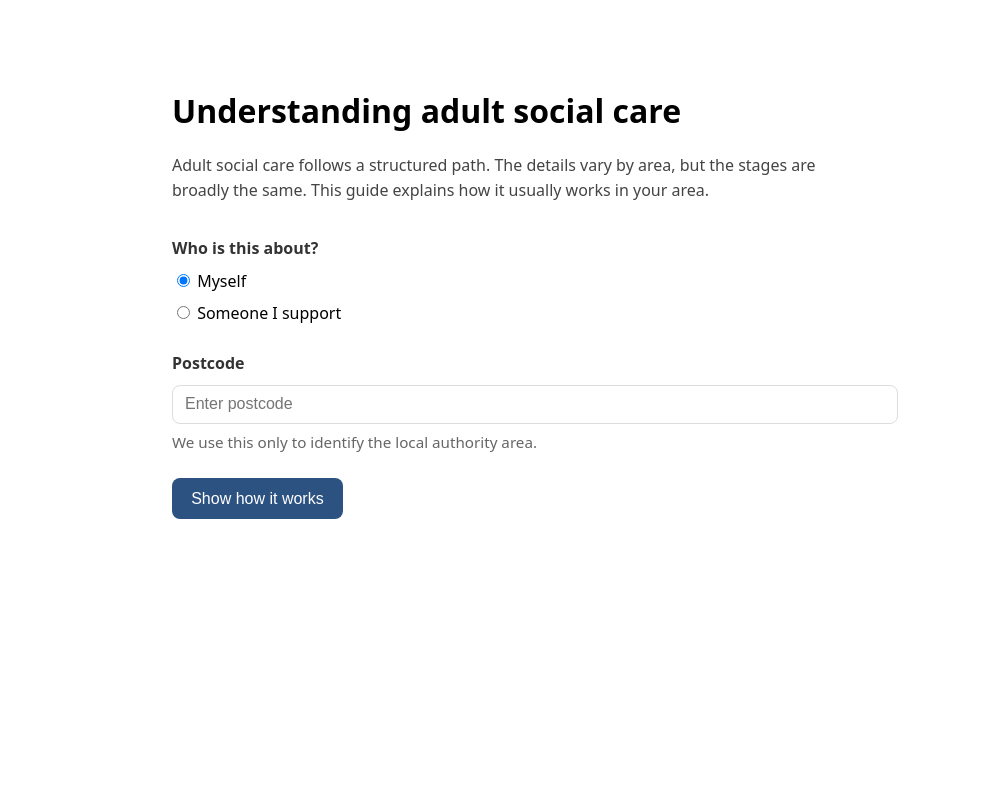
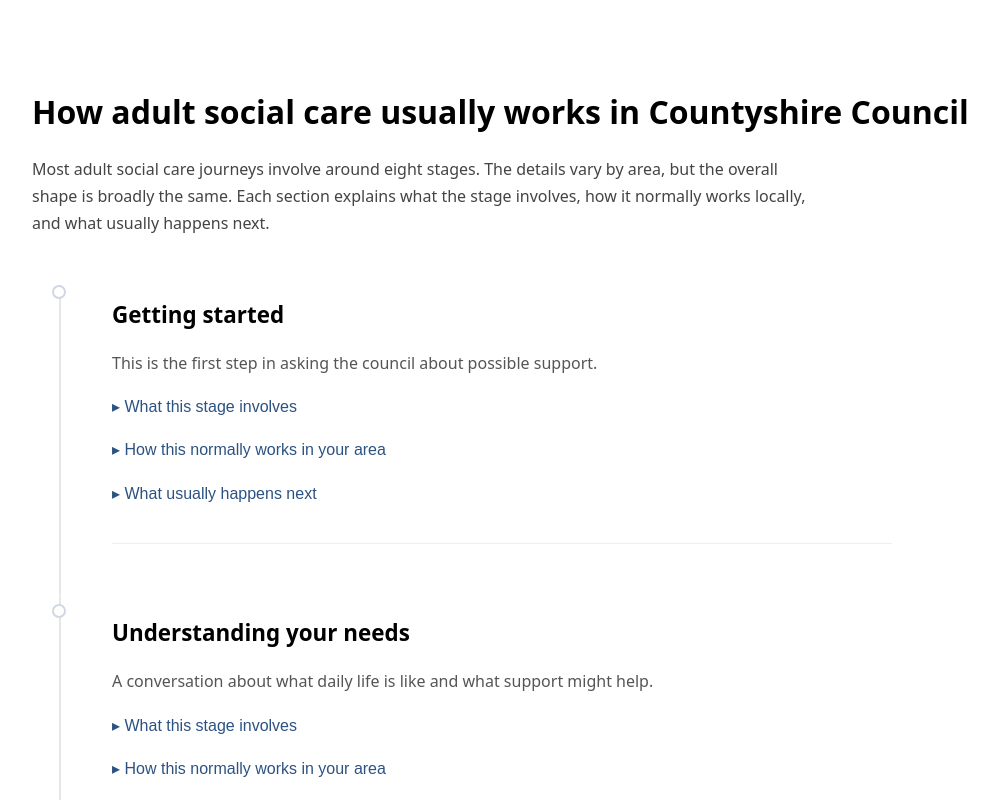
Before and after one commit to jsmt1984/adult-social-care-journey-prototype, a Next.js app: page /journey in a window 1280 px wide. Shown: the top 800 px of the page, without its empty margins (118-1116 px from the left). Built offline with nearby package versions, Linux system fonts and the light colour scheme.

Commit message:
Update page.tsx

```diff
--- a/app/journey/page.tsx
+++ b/app/journey/page.tsx
@@ -1,78 +1,277 @@
-export default function Home() {
+"use client";
+
+import { useState } from "react";
+
+type Stage = {
+  title: string;
+  summary: string;
+  involves: string;
+  local: string;
+  next: string[];
+};
+
+function ExpandableSection({
+  title,
+  children,
+}: {
+  title: string;
+  children: React.ReactNode;
+}) {
+  const [open, setOpen] = useState(false);
+
+  return (
+    <div style={{ marginTop: "1rem" }}>
+      <button
+        onClick={() => setOpen(!open)}
+        style={{
+          background: "none",
+          border: "none",
+          padding: 0,
+          fontSize: "1rem",
+          color: "#2c5282",
+          cursor: "pointer",
+        }}
+        aria-expanded={open}
+      >
+        {open ? "▾ " : "▸ "} {title}
+      </button>
+
+      {open && (
+        <div style={{ marginTop: "0.6rem", color: "#555" }}>{children}</div>
+      )}
+    </div>
+  );
+}
+
+const localAuthorityName = "Countyshire Council";
+
+const stages: Stage[] = [
+  {
+    title: "Getting started",
+    summary: "This is the first step in asking the council about possible support.",
+    involves:
+      "You contact the council to explain the situation and request support. You do not need to know whether someone is eligible before making contact.",
+    local:
+      `In ${localAuthorityName}, initial contact is usually made by phone or online form. The council reviews what you’ve shared and decides whether to arrange a needs assessment.`,
+    next: [
+      "A needs assessment is arranged.",
+      "The council asks for further information before deciding.",
+      "Advice or signposting is provided if formal assessment is not required.",
+    ],
+  },
+  {
+    title: "Understanding your needs",
+    summary:
+      "A conversation about what daily life is like and what support might help.",
+    involves:
+      "This stage is about understanding needs and the outcomes that matter. It may involve questions about daily activities, safety, wellbeing, and informal support already in place.",
+    local:
+      `In ${localAuthorityName}, assessments may be done by phone, online, or in person depending on circumstances and urgency. You can ask for reasonable adjustments if needed.`,
+    next: [
+      "The council records the assessment and considers eligibility.",
+      "You may be asked for clarification or additional details.",
+      "If risks are identified, safeguarding routes may also be considered.",
+    ],
+  },
+  {
+    title: "Deciding what support is available",
+    summary:
+      "The council decides whether needs meet the national eligibility criteria.",
+    involves:
+      "The council decides whether the assessed needs meet the national eligibility threshold. This decision should be explained clearly, including reasons where relevant.",
+    local:
+      `In ${localAuthorityName}, the decision may be provided by letter, email, portal update, or phone call. If anything is unclear, you can ask how the decision was reached.`,
+    next: [
+      "If eligible, care and support planning follows.",
+      "If not eligible, you should receive advice and information about other options.",
+      "You can ask for the decision to be explained in writing.",
+    ],
+  },
+  {
+    title: "Planning your support",
+    summary: "Agreeing how eligible needs will be met.",
+    involves:
+      "This stage turns assessed needs into a plan: what support will be provided, how often, and what it is aiming to achieve. You should be involved in shaping the plan.",
+    local:
+      `In ${localAuthorityName}, planning may be done by a social worker or a dedicated team. You can ask about options such as direct payments where appropriate.`,
+    next: [
+      "A personal budget is identified.",
+      "Arrangements begin for services or payments.",
+      "A financial assessment may happen alongside or shortly after planning.",
+    ],
+  },
+  {
+    title: "Working out the cost",
+    summary: "The council assesses how much you may need to contribute.",
+    involves:
+      "Adult social care is usually means-tested. The council gathers information about income, savings, and certain expenses to work out any contribution.",
+    local:
+      `In ${localAuthorityName}, you may be asked to provide documents (for example, bank statements or pension details). The council should explain how the calculation works and what happens if information is missing.`,
+    next: [
+      "You receive a contribution decision (how much you will pay).",
+      "If care starts, invoices may begin after this stage.",
+      "If you disagree, you can query or challenge the calculation.",
+    ],
+  },
+  {
+    title: "Putting support in place",
+    summary: "Arranging services or payments so care can begin.",
+    involves:
+      "This is where agreed support is set up. That might be council-arranged services, support you arrange yourself, or direct payments to help you organise care.",
+    local:
+      `In ${localAuthorityName}, this stage may involve matching with providers, agreeing start dates, and confirming what will be delivered. Sometimes availability affects timescales.`,
+    next: [
+      "Support starts (or interim arrangements are made).",
+      "You receive confirmation of what has been arranged.",
+      "A first review is usually planned after support begins.",
+    ],
+  },
+  {
+    title: "Reviewing and adjusting support",
+    summary: "Checking whether support is working and making changes if needed.",
+    involves:
+      "Support should be reviewed to check it’s meeting needs and outcomes. Reviews can also happen if circumstances change — for example, health changes, a carer’s situation changes, or support isn’t working.",
+    local:
+      `In ${localAuthorityName}, reviews may be scheduled routinely or triggered by a request. If support isn’t meeting needs, you can ask for a review.`,
+    next: [
+      "Support continues as-is, or changes are made.",
+      "Needs may be reassessed if circumstances have changed.",
+      "Financial contributions may be recalculated if required.",
+    ],
+  },
+  {
+    title: "Raising concerns or questions",
+    summary: "How to raise issues, complaints, or safeguarding concerns.",
+    involves:
+      "This stage covers anything that doesn’t feel right — from questions about decisions or invoices, to concerns about care quality or safety.",
+    local:
+      `In ${localAuthorityName}, there will be a complaints process and a safeguarding contact route. Advocacy or support organisations may also be available locally.`,
+    next: [
+      "The council responds and explains what will happen next.",
+      "If safeguarding is involved, enquiries may be initiated.",
+      "If a complaint isn’t resolved, you may be able to escalate (for example, to the Ombudsman).",
+    ],
+  },
+];
+
+export default function Journey() {
+  const dotTop = 8; // tweak 6–12 if you want perfect alignment with your H2
+
   return (
     <main
       style={{
         fontFamily: "system-ui, -apple-system, sans-serif",
-        padding: "4rem 2rem",
-        maxWidth: "700px",
+        padding: "4rem 1.5rem",
+        maxWidth: "980px",
         margin: "0 auto",
-        lineHeight: 1.6,
+        lineHeight: 1.7,
       }}
     >
-      <h1 style={{ fontSize: "2rem", marginBottom: "1rem" }}>
-        Understanding adult social care
+      <h1 style={{ fontSize: "2rem", marginBottom: "0.75rem" }}>
+        How adult social care usually works in {localAuthorityName}
       </h1>
 
-      <p style={{ marginBottom: "2rem", color: "#444" }}>
-        Adult social care follows a structured path. The details vary by area,
-        but the stages are broadly the same. This guide explains how it usually
-        works in your area.
+      <p style={{ marginBottom: "2.5rem", color: "#444", maxWidth: "780px" }}>
+        Most adult social care journeys involve around eight stages. The details
+        vary by area, but the overall shape is broadly the same. Each section
+        explains what the stage involves, how it normally works locally, and
+        what usually happens next.
       </p>
 
-      {/* GET form so values appear in the URL as query params */}
-      <form method="GET" action="/journey">
-        <div style={{ marginBottom: "1.5rem" }}>
-          <div style={{ marginBottom: "0.5rem", color: "#333" }}>
-            <strong>Who is this about?</strong>
-          </div>
+      <div>
+        {stages.map((stage, index) => {
+          const isFirst = index === 0;
+          const isLast = index === stages.length - 1;
 
-          <label style={{ display: "block", marginBottom: "0.4rem" }}>
-            <input type="radio" name="who" value="self" defaultChecked /> Myself
-          </label>
+          // line segment: start at dot for first stage, end at dot for last stage
+          const lineTop = isFirst ? dotTop : 0;
+          const lineBottom = isLast ? `calc(100% - ${dotTop}px)` : 0;
 
-          <label style={{ display: "block" }}>
-            <input type="radio" name="who" value="other" /> Someone I support
-          </label>
-        </div>
+          return (
+            <div
+              key={stage.title}
+              style={{
+                display: "grid",
+                gridTemplateColumns: "56px 1fr",
+                gap: "24px",
+                alignItems: "start",
+              }}
+            >
+              {/* Spine cell */}
+              <div style={{ position: "relative", height: "100%" }}>
+                <div
+                  style={{
+                    position: "absolute",
+                    left: "27px",
+                    top: lineTop,
+                    bottom: lineBottom as any,
+                    width: "2px",
+                    background: "#e6e6e6",
+                    borderRadius: "2px",
+                  }}
+                />
+                <div
+                  style={{
+                    position: "absolute",
+                    left: "20px",
+                    top: dotTop,
+                    width: "14px",
+                    height: "14px",
+                    borderRadius: "999px",
+                    background: "#fff",
+                    border: "2px solid #cfd8e3",
+                    boxSizing: "border-box",
+                  }}
+                  title={stage.title}
+                />
+              </div>
 
-        <div style={{ marginBottom: "1.5rem" }}>
-          <div style={{ marginBottom: "0.5rem", color: "#333" }}>
-            <strong>Postcode</strong>
-          </div>
+              {/* Content cell */}
+              <section
+                style={{
+                  marginBottom: "3.25rem",
+                  paddingBottom: "2.25rem",
+                  borderBottom: "1px solid #eee",
+                  maxWidth: "780px",
+                }}
+              >
+                <h2 style={{ fontSize: "1.4rem", marginBottom: "0.5rem" }}>
+                  {stage.title}
+                </h2>
 
-          <input
-            type="text"
-            name="postcode"
-            placeholder="Enter postcode"
-            autoComplete="postal-code"
-            style={{
-              padding: "0.6rem 0.75rem",
-              width: "100%",
-              border: "1px solid #ddd",
-              borderRadius: "8px",
-              fontSize: "1rem",
-            }}
-          />
-          <div style={{ marginTop: "0.4rem", fontSize: "0.95rem", color: "#666" }}>
-            We use this only to identify the local authority area.
-          </div>
-        </div>
+                <p style={{ color: "#555" }}>{stage.summary}</p>
 
-        <button
-          type="submit"
-          style={{
-            padding: "0.7rem 1.2rem",
-            background: "#2c5282",
-            color: "white",
-            border: "none",
-            borderRadius: "8px",
-            fontSize: "1rem",
-            cursor: "pointer",
-          }}
-        >
-          Show how it works
-        </button>
-      </form>
+                <ExpandableSection title="What this stage involves">
+                  <p>{stage.involves}</p>
+                </ExpandableSection>
+
+                <ExpandableSection title="How this normally works in your area">
+                  <p>{stage.local}</p>
+                  <p
+                    style={{
+                      marginTop: "0.75rem",
+                      fontSize: "0.95rem",
+                      color: "#666",
+                    }}
+                  >
+                    <em>Last verified: January 2026</em>
+                  </p>
+                </ExpandableSection>
+
+                <ExpandableSection title="What usually happens next">
+                  <ul style={{ paddingLeft: "1.2rem", marginTop: "0.5rem" }}>
+                    {stage.next.map((item) => (
+                      <li key={item} style={{ marginTop: "0.35rem" }}>
+                        {item}
+                      </li>
+                    ))}
+                  </ul>
+                </ExpandableSection>
+              </section>
+            </div>
+          );
+        })}
+      </div>
     </main>
   );
 }
```
